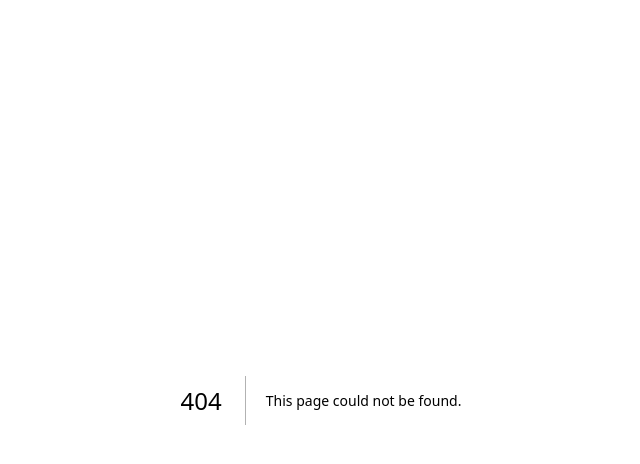
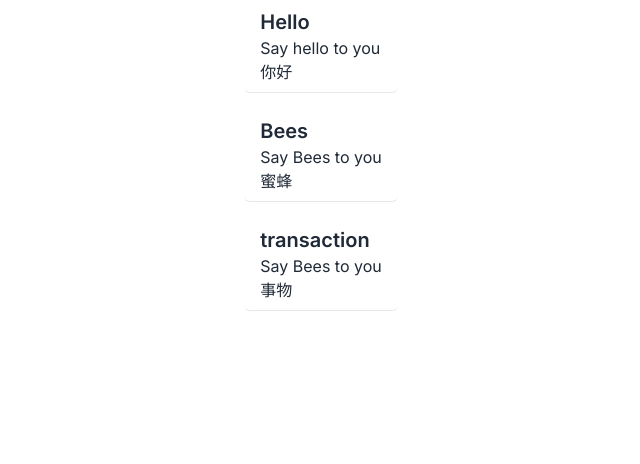
Before and after one commit to JaysonZou/vocabu-mate, a Next.js app: page /WordList in a window 1280 px wide. Before the commit this address had no page. Shown: the top 464 px of the page, without its empty margins (319-959 px from the left). Built offline with nearby package versions, Linux system fonts and the light colour scheme.

Commit message:
init repo

```diff
--- /dev/null
+++ b/src/app/DisplayWord/page.tsx
@@ -0,0 +1,19 @@
+export interface WordData {
+  word: string;
+  sentence: string;
+  comment: string;
+}
+
+interface DisaplayWordProps {
+  wordData: WordData;
+}
+export const DisaplayWord: React.FC<DisaplayWordProps> = ({ wordData }) => {
+  const { word, sentence, comment } = wordData;
+  return (
+    <div className="flex flex-col align-middle justify-center">
+      <h1 className="text-8xl font-serif">{word}</h1>
+      <div>{sentence}</div>
+      <div>{comment}</div>
+    </div>
+  );
+};
--- /dev/null
+++ b/src/app/WordList/page.tsx
@@ -0,0 +1,30 @@
+"use client";
+
+import { List } from "../component/List";
+
+const WordList = () => {
+  const words = [
+    {
+      word: "Hello",
+      sentence: "Say hello to you",
+      comment: "你好",
+    },
+    {
+      word: "Bees",
+      sentence: "Say Bees to you",
+      comment: "蜜蜂",
+    },
+    {
+      word: "transaction",
+      sentence: "Say Bees to you",
+      comment: "事物",
+    },
+  ];
+  return (
+    <main className="flex justify-center">
+      <List listData={words} />
+    </main>
+  );
+};
+
+export default WordList;
--- /dev/null
+++ b/src/app/component/List.tsx
@@ -0,0 +1,30 @@
+"use client";
+
+import { HTMLAttributes } from "react";
+import { WordData } from "../DisplayWord/page";
+
+interface ListProps {
+  listData: WordData[];
+}
+export const List: React.FC<ListProps> = ({ listData }) => {
+  return (
+    <div className="flex flex-col">
+      {listData.map((item, index) => {
+        return <ListCard key={index} wordData={item} className="join-item" />;
+      })}
+    </div>
+  );
+};
+
+interface ListCardProps extends HTMLAttributes<HTMLDivElement> {
+  wordData: WordData;
+}
+export const ListCard: React.FC<ListCardProps> = ({ wordData }) => {
+  return (
+    <div className="rounded-md w-full mb-4 py-2 px-4 border-b">
+      <h2 className="card-title">{wordData.word}</h2>
+      <p>{wordData.sentence}</p>
+      <p>{wordData.comment}</p>
+    </div>
+  );
+};
--- a/src/app/globals.css
+++ b/src/app/globals.css
@@ -15,13 +15,3 @@
     --background-end-rgb: 0, 0, 0;
   }
 }
-
-body {
-  color: rgb(var(--foreground-rgb));
-  background: linear-gradient(
-      to bottom,
-      transparent,
-      rgb(var(--background-end-rgb))
-    )
-    rgb(var(--background-start-rgb));
-}
--- a/src/app/page.tsx
+++ b/src/app/page.tsx
@@ -1,113 +1,41 @@
-import Image from 'next/image'
+import { DisaplayWord } from "./DisplayWord/page";
 
 export default function Home() {
+  const data = {
+    word: "Hello",
+    sentence: "Say hello to you",
+    comment: "你好",
+  };
+  const words = [
+    {
+      word: "Hello",
+      sentence: "Say hello to you",
+      comment: "你好",
+    },
+    {
+      word: "Bees",
+      sentence: "Say Bees to you",
+      comment: "蜜蜂",
+    },
+    {
+      word: "transaction",
+      sentence: "Say Bees to you",
+      comment: "事物",
+    },
+  ];
   return (
-    <main className="flex min-h-screen flex-col items-center justify-between p-24">
-      <div className="z-10 max-w-5xl w-full items-center justify-between font-mono text-sm lg:flex">
-        <p className="fixed left-0 top-0 flex w-full justify-center border-b border-gray-300 bg-gradient-to-b from-zinc-200 pb-6 pt-8 backdrop-blur-2xl dark:border-neutral-800 dark:bg-zinc-800/30 dark:from-inherit lg:static lg:w-auto  lg:rounded-xl lg:border lg:bg-gray-200 lg:p-4 lg:dark:bg-zinc-800/30">
-          Get started by editing&nbsp;
-          <code className="font-mono font-bold">src/app/page.tsx</code>
-        </p>
-        <div className="fixed bottom-0 left-0 flex h-48 w-full items-end justify-center bg-gradient-to-t from-white via-white dark:from-black dark:via-black lg:static lg:h-auto lg:w-auto lg:bg-none">
-          <a
-            className="pointer-events-none flex place-items-center gap-2 p-8 lg:pointer-events-auto lg:p-0"
-            href="https://vercel.com?utm_source=create-next-app&utm_medium=appdir-template&utm_campaign=create-next-app"
-            target="_blank"
-            rel="noopener noreferrer"
+    <main className="h-screen flex justify-center bg-white">
+      {/* <div className="h-full carousel carousel-vertical rounded-boxx">
+        {words.map((word, index) => (
+          <div
+            key={word.word}
+            id={word.word + index}
+            className="carousel-item h-full"
           >
-            By{' '}
-            <Image
-              src="/vercel.svg"
-              alt="Vercel Logo"
-              className="dark:invert"
-              width={100}
-              height={24}
-              priority
-            />
-          </a>
-        </div>
-      </div>
-
-      <div className="relative flex place-items-center before:absolute before:h-[300px] before:w-[480px] before:-translate-x-1/2 before:rounded-full before:bg-gradient-radial before:from-white before:to-transparent before:blur-2xl before:content-[''] after:absolute after:-z-20 after:h-[180px] after:w-[240px] after:translate-x-1/3 after:bg-gradient-conic after:from-sky-200 after:via-blue-200 after:blur-2xl after:content-[''] before:dark:bg-gradient-to-br before:dark:from-transparent before:dark:to-blue-700 before:dark:opacity-10 after:dark:from-sky-900 after:dark:via-[#0141ff] after:dark:opacity-40 before:lg:h-[360px] z-[-1]">
-        <Image
-          className="relative dark:drop-shadow-[0_0_0.3rem_#ffffff70] dark:invert"
-          src="/next.svg"
-          alt="Next.js Logo"
-          width={180}
-          height={37}
-          priority
-        />
-      </div>
-
-      <div className="mb-32 grid text-center lg:max-w-5xl lg:w-full lg:mb-0 lg:grid-cols-4 lg:text-left">
-        <a
-          href="https://nextjs.org/docs?utm_source=create-next-app&utm_medium=appdir-template&utm_campaign=create-next-app"
-          className="group rounded-lg border border-transparent px-5 py-4 transition-colors hover:border-gray-300 hover:bg-gray-100 hover:dark:border-neutral-700 hover:dark:bg-neutral-800/30"
-          target="_blank"
-          rel="noopener noreferrer"
-        >
-          <h2 className={`mb-3 text-2xl font-semibold`}>
-            Docs{' '}
-            <span className="inline-block transition-transform group-hover:translate-x-1 motion-reduce:transform-none">
-              -&gt;
-            </span>
-          </h2>
-          <p className={`m-0 max-w-[30ch] text-sm opacity-50`}>
-            Find in-depth information about Next.js features and API.
-          </p>
-        </a>
-
-        <a
-          href="https://nextjs.org/learn?utm_source=create-next-app&utm_medium=appdir-template-tw&utm_campaign=create-next-app"
-          className="group rounded-lg border border-transparent px-5 py-4 transition-colors hover:border-gray-300 hover:bg-gray-100 hover:dark:border-neutral-700 hover:dark:bg-neutral-800/30"
-          target="_blank"
-          rel="noopener noreferrer"
-        >
-          <h2 className={`mb-3 text-2xl font-semibold`}>
-            Learn{' '}
-            <span className="inline-block transition-transform group-hover:translate-x-1 motion-reduce:transform-none">
-              -&gt;
-            </span>
-          </h2>
-          <p className={`m-0 max-w-[30ch] text-sm opacity-50`}>
-            Learn about Next.js in an interactive course with&nbsp;quizzes!
-          </p>
-        </a>
-
-        <a
-          href="https://vercel.com/templates?framework=next.js&utm_source=create-next-app&utm_medium=appdir-template&utm_campaign=create-next-app"
-          className="group rounded-lg border border-transparent px-5 py-4 transition-colors hover:border-gray-300 hover:bg-gray-100 hover:dark:border-neutral-700 hover:dark:bg-neutral-800/30"
-          target="_blank"
-          rel="noopener noreferrer"
-        >
-          <h2 className={`mb-3 text-2xl font-semibold`}>
-            Templates{' '}
-            <span className="inline-block transition-transform group-hover:translate-x-1 motion-reduce:transform-none">
-              -&gt;
-            </span>
-          </h2>
-          <p className={`m-0 max-w-[30ch] text-sm opacity-50`}>
-            Explore starter templates for Next.js.
-          </p>
-        </a>
-
-        <a
-          href="https://vercel.com/new?utm_source=create-next-app&utm_medium=appdir-template&utm_campaign=create-next-app"
-          className="group rounded-lg border border-transparent px-5 py-4 transition-colors hover:border-gray-300 hover:bg-gray-100 hover:dark:border-neutral-700 hover:dark:bg-neutral-800/30"
-          target="_blank"
-          rel="noopener noreferrer"
-        >
-          <h2 className={`mb-3 text-2xl font-semibold`}>
-            Deploy{' '}
-            <span className="inline-block transition-transform group-hover:translate-x-1 motion-reduce:transform-none">
-              -&gt;
-            </span>
-          </h2>
-          <p className={`m-0 max-w-[30ch] text-sm opacity-50`}>
-            Instantly deploy your Next.js site to a shareable URL with Vercel.
-          </p>
-        </a>
-      </div>
+            <DisaplayWord wordData={word} />
+          </div>
+        ))}
+      </div> */}
     </main>
-  )
+  );
 }
--- a/tailwind.config.ts
+++ b/tailwind.config.ts
@@ -1,20 +1,20 @@
-import type { Config } from 'tailwindcss'
+import type { Config } from "tailwindcss";
 
 const config: Config = {
   content: [
-    './src/pages/**/*.{js,ts,jsx,tsx,mdx}',
-    './src/components/**/*.{js,ts,jsx,tsx,mdx}',
-    './src/app/**/*.{js,ts,jsx,tsx,mdx}',
+    "./src/pages/**/*.{js,ts,jsx,tsx,mdx}",
+    "./src/components/**/*.{js,ts,jsx,tsx,mdx}",
+    "./src/app/**/*.{js,ts,jsx,tsx,mdx}",
   ],
   theme: {
     extend: {
       backgroundImage: {
-        'gradient-radial': 'radial-gradient(var(--tw-gradient-stops))',
-        'gradient-conic':
-          'conic-gradient(from 180deg at 50% 50%, var(--tw-gradient-stops))',
+        "gradient-radial": "radial-gradient(var(--tw-gradient-stops))",
+        "gradient-conic":
+          "conic-gradient(from 180deg at 50% 50%, var(--tw-gradient-stops))",
       },
     },
   },
-  plugins: [],
-}
-export default config
+  plugins: [require("daisyui")],
+};
+export default config;
```
Also changed, not shown: package.json (+6 -5 lines), 1 other file (tests, documents, lock files or other folders).
